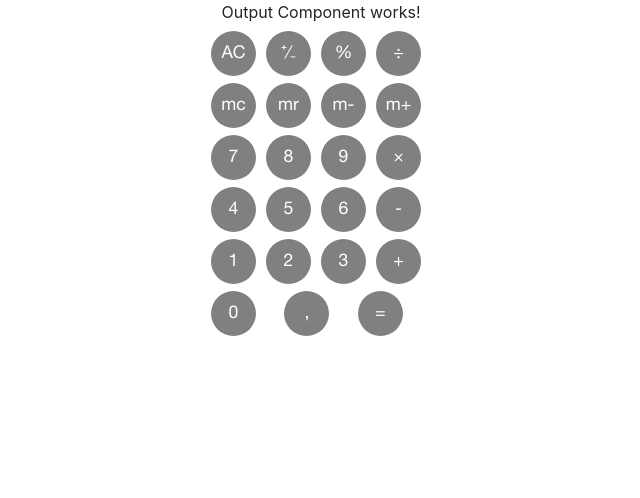
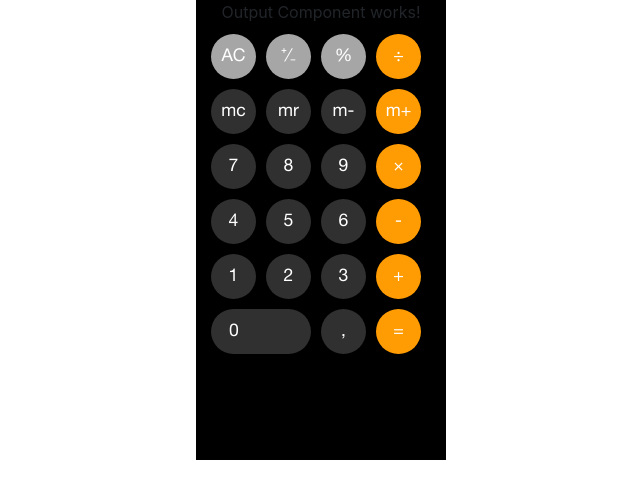
Before and after one commit to alexey-plotnikov/React-Codempire-Test-Task, a React (Create React App) app in the folder calculator-application/: page / in a window 1280 px wide. Shown: the top 498 px of the page, without its empty margins (319-959 px from the left). Built offline with nearby package versions, Linux system fonts and the light colour scheme.

Commit message:
UI changes

```diff
--- a/calculator-application/src/common/constants.js
+++ b/calculator-application/src/common/constants.js
@@ -22,5 +22,9 @@ export const KeypadButtonConstants = {
   NUMBER_THREE: "3",
   NUMBER_TWO: "2",
   NUMBER_ONE: "1",
-  NUMBER_ZERO: "0"
+  NUMBER_ZERO: "0",
+  LIGHT_GREY: "light-grey-button",
+  GREY: "grey-button",
+  ORANGE: "orange-button",
+  ZERO_BUTTON_SIZE: "zero-button-size"
 };
--- a/calculator-application/src/components/Calculator/Calculator.scss
+++ b/calculator-application/src/components/Calculator/Calculator.scss
@@ -1,6 +1,8 @@
 .content-component {
+  height: 460px;
   width: 250px;
   margin: auto;
   padding: 0;
   text-align: center;
+  background: #000000;
 }
--- a/calculator-application/src/components/Keypad/Keypad.js
+++ b/calculator-application/src/components/Keypad/Keypad.js
@@ -14,28 +14,28 @@ const KeypadComponent = (props) => {
   return (
     <Container className="keypad-container">
       <Row className="keypad-container__keypad-row no-gutters">
-        <Col>
+        <Col className="test">
           <KeypadButton
             btnLabel={KeypadButtonConstants.ALL_CLEAR_SIGN}
-            btnStyle=""
+            btnStyle={KeypadButtonConstants.LIGHT_GREY}
           />
         </Col>
-        <Col>
+        <Col className="test">
           <KeypadButton
             btnLabel={KeypadButtonConstants.PLUS_MINUS_SIGN}
-            btnStyle=""
+            btnStyle={KeypadButtonConstants.LIGHT_GREY}
           />
         </Col>
-        <Col>
+        <Col className="test">
           <KeypadButton
             btnLabel={KeypadButtonConstants.PERCENTAGE_SIGN}
-            btnStyle=""
+            btnStyle={KeypadButtonConstants.LIGHT_GREY}
           />
         </Col>
-        <Col>
+        <Col className="test">
           <KeypadButton
             btnLabel={KeypadButtonConstants.DIVISION_SIGN}
-            btnStyle=""
+            btnStyle={KeypadButtonConstants.ORANGE}
           />
         </Col>
       </Row>
@@ -44,25 +44,25 @@ const KeypadComponent = (props) => {
         <Col>
           <KeypadButton
             btnLabel={KeypadButtonConstants.MEMORY_NUMBER_CLEAR_SIGN}
-            btnStyle=""
+            btnStyle={KeypadButtonConstants.GREY}
           />
         </Col>
         <Col>
           <KeypadButton
             btnLabel={KeypadButtonConstants.MEMORY_NUMBER_RECALL_SIGN}
-            btnStyle=""
+            btnStyle={KeypadButtonConstants.GREY}
           />
         </Col>
         <Col>
           <KeypadButton
             btnLabel={KeypadButtonConstants.MEMORY_NUMBER_MINUS_SIGN}
-            btnStyle=""
+            btnStyle={KeypadButtonConstants.GREY}
           />
         </Col>
         <Col>
           <KeypadButton
             btnLabel={KeypadButtonConstants.MEMORY_NUMBER_PLUS_SIGN}
-            btnStyle=""
+            btnStyle={KeypadButtonConstants.ORANGE}
           />
         </Col>
       </Row>
@@ -71,25 +71,25 @@ const KeypadComponent = (props) => {
         <Col>
           <KeypadButton
             btnLabel={KeypadButtonConstants.NUMBER_SEVEN}
-            btnStyle=""
+            btnStyle={KeypadButtonConstants.GREY}
           />
         </Col>
         <Col>
           <KeypadButton
             btnLabel={KeypadButtonConstants.NUMBER_EIGHT}
-            btnStyle=""
+            btnStyle={KeypadButtonConstants.GREY}
           />
         </Col>
         <Col>
           <KeypadButton
             btnLabel={KeypadButtonConstants.NUMBER_NINE}
-            btnStyle=""
+            btnStyle={KeypadButtonConstants.GREY}
           />
         </Col>
         <Col>
           <KeypadButton
             btnLabel={KeypadButtonConstants.TIMES_SIGN}
-            btnStyle=""
+            btnStyle={KeypadButtonConstants.ORANGE}
           />
         </Col>
       </Row>
@@ -98,25 +98,25 @@ const KeypadComponent = (props) => {
         <Col>
           <KeypadButton
             btnLabel={KeypadButtonConstants.NUMBER_FOUR}
-            btnStyle=""
+            btnStyle={KeypadButtonConstants.GREY}
           />
         </Col>
         <Col>
           <KeypadButton
             btnLabel={KeypadButtonConstants.NUMBER_FIVE}
-            btnStyle=""
+            btnStyle={KeypadButtonConstants.GREY}
           />
         </Col>
         <Col>
           <KeypadButton
             btnLabel={KeypadButtonConstants.NUMBER_SIX}
-            btnStyle=""
+            btnStyle={KeypadButtonConstants.GREY}
           />
         </Col>
         <Col>
           <KeypadButton
             btnLabel={KeypadButtonConstants.MINUS_SIGN}
-            btnStyle=""
+            btnStyle={KeypadButtonConstants.ORANGE}
           />
         </Col>
       </Row>
@@ -125,25 +125,25 @@ const KeypadComponent = (props) => {
         <Col>
           <KeypadButton
             btnLabel={KeypadButtonConstants.NUMBER_ONE}
-            btnStyle=""
+            btnStyle={KeypadButtonConstants.GREY}
           />
         </Col>
         <Col>
           <KeypadButton
             btnLabel={KeypadButtonConstants.NUMBER_TWO}
-            btnStyle=""
+            btnStyle={KeypadButtonConstants.GREY}
           />
         </Col>
         <Col>
           <KeypadButton
             btnLabel={KeypadButtonConstants.NUMBER_THREE}
-            btnStyle=""
+            btnStyle={KeypadButtonConstants.GREY}
           />
         </Col>
         <Col>
           <KeypadButton
             btnLabel={KeypadButtonConstants.PLUS_SIGN}
-            btnStyle=""
+            btnStyle={KeypadButtonConstants.ORANGE}
           />
         </Col>
       </Row>
@@ -152,19 +152,19 @@ const KeypadComponent = (props) => {
         <Col>
           <KeypadButton
             btnLabel={KeypadButtonConstants.NUMBER_ZERO}
-            btnStyle=""
+            btnStyle={KeypadButtonConstants.ZERO_BUTTON_SIZE}
           />
         </Col>
         <Col>
           <KeypadButton
             btnLabel={KeypadButtonConstants.FLOATING_POINT_SIGN}
-            btnStyle=""
+            btnStyle={KeypadButtonConstants.GREY}
           />
         </Col>
         <Col>
           <KeypadButton
             btnLabel={KeypadButtonConstants.EQUALS_SIGN}
-            btnStyle=""
+            btnStyle={KeypadButtonConstants.ORANGE}
           />
         </Col>
       </Row>
--- a/calculator-application/src/components/Keypad/Keypad.scss
+++ b/calculator-application/src/components/Keypad/Keypad.scss
@@ -1,3 +1,6 @@
+.keypad-container {
+}
+
 .keypad-container__keypad-row {
-  padding-top: 7px;
+  padding-top: 10px;
 }
--- a/calculator-application/src/components/KeypadButton/KeypadButton.js
+++ b/calculator-application/src/components/KeypadButton/KeypadButton.js
@@ -1,11 +1,22 @@
 import React from "react";
 
+import { KeypadButtonConstants } from "common/constants";
 import "./KeypadButton.scss";
 
 const KeypadButton = (props) => {
-  const {btnLabel} = props;
+  const { btnLabel, btnStyle } = props;
 
-  return <div className="keypad-button">{btnLabel}</div>;
+  const getBtnStyle = () => {
+    if (btnStyle === KeypadButtonConstants.ZERO_BUTTON_SIZE) {
+      return KeypadButtonConstants.ZERO_BUTTON_SIZE;
+    } else if (btnStyle === KeypadButtonConstants.LIGHT_GREY) {
+      return KeypadButtonConstants.LIGHT_GREY;
+    } else if (btnStyle === KeypadButtonConstants.ORANGE) {
+      return KeypadButtonConstants.ORANGE;
+    } else return KeypadButtonConstants.GREY;
+  };
+
+  return <div className={`keypad-button ${getBtnStyle()}`}>{btnLabel}</div>;
 };
 
 export default KeypadButton;
--- a/calculator-application/src/components/KeypadButton/KeypadButton.scss
+++ b/calculator-application/src/components/KeypadButton/KeypadButton.scss
@@ -1,6 +1,5 @@
 .keypad-button {
     display: flex;
-    background: gray;
     border-radius: 50%;
     width: 45px;
     height: 45px;
@@ -9,5 +8,30 @@
     justify-content: center;
     font-family: "Helvetica Neue OTS";
     font-size: 1.1em;
-    color: white;
+    color: #ffffff;
+
+    &:hover{
+      cursor: pointer;
+    }
   }
+
+  .light-grey-button {
+    background: #a6a6a7;
+  }
+
+  .grey-button {
+    background: #303030;
+  }
+
+  .orange-button {
+    background: #ff9b03;
+  }
+
+  .zero-button-size {
+    margin-right: 10px;
+    width: 100px;
+    padding-left: 18px;
+    background: #303030;
+    border-radius: 25px;
+    justify-content: left;
+  }
```
